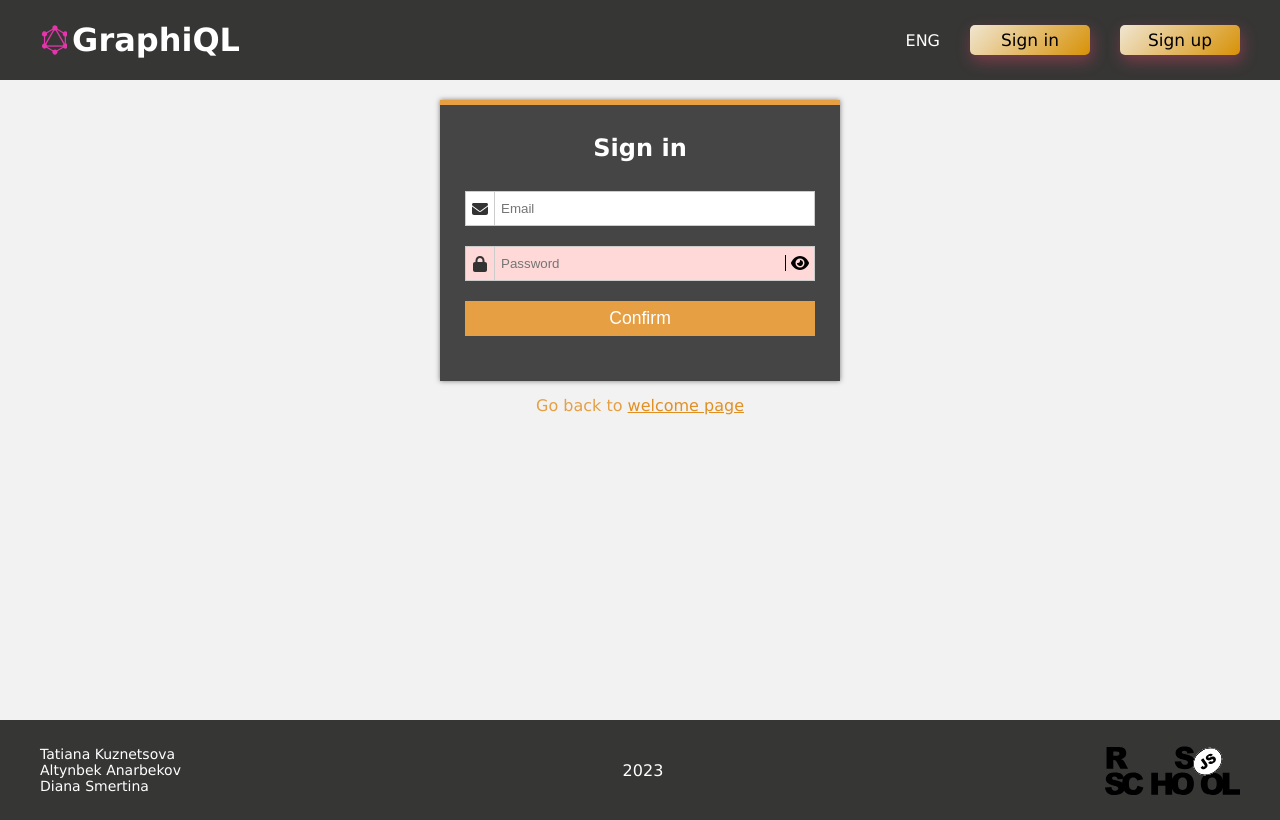
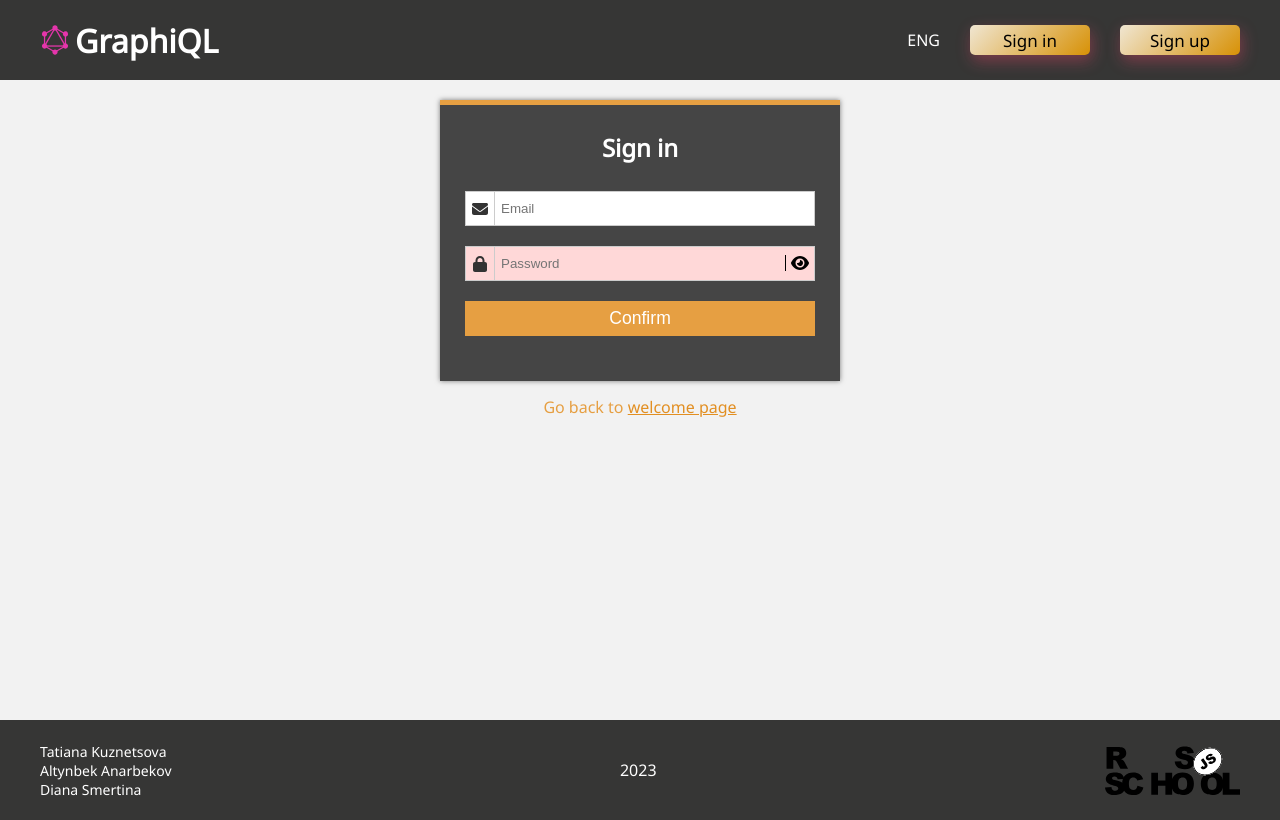
Before and after one commit to Tatiana-312/graphiql-app, a React (Vite) app in the folder graphiql-app/: page /sign-in in a window 1280 px wide. Built offline with nearby package versions, Linux system fonts and the light colour scheme; no server answers.

Commit message:
refactor: delete font-familty in form

```diff
--- a/graphiql-app/src/components/AuthForm/AuthForm.module.scss
+++ b/graphiql-app/src/components/AuthForm/AuthForm.module.scss
@@ -5,7 +5,6 @@ $grey: #cccccc;
 @import '../../assets/styles/constants';
 
 body {
-  font-family: Verdana, Geneva, sans-serif;
   font-size: 14px;
   background: #f2f2f2;
 }
```
